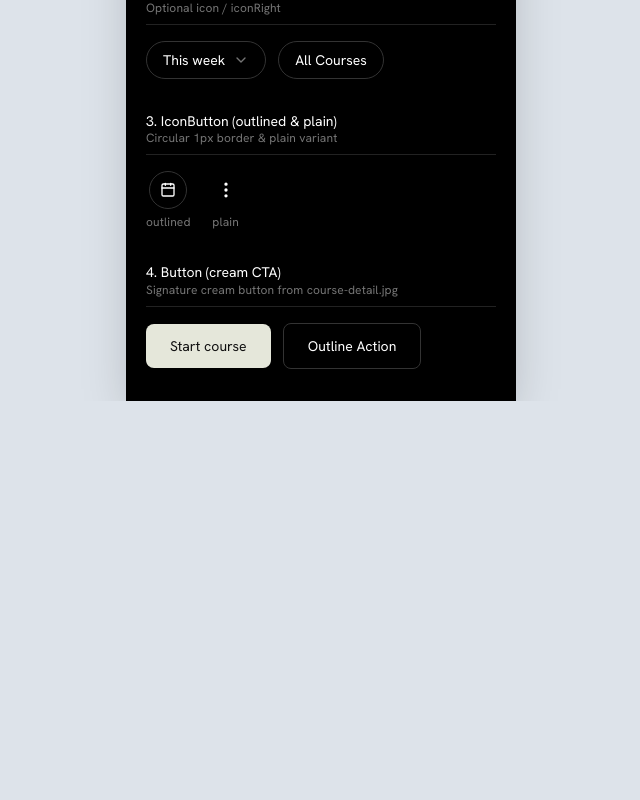
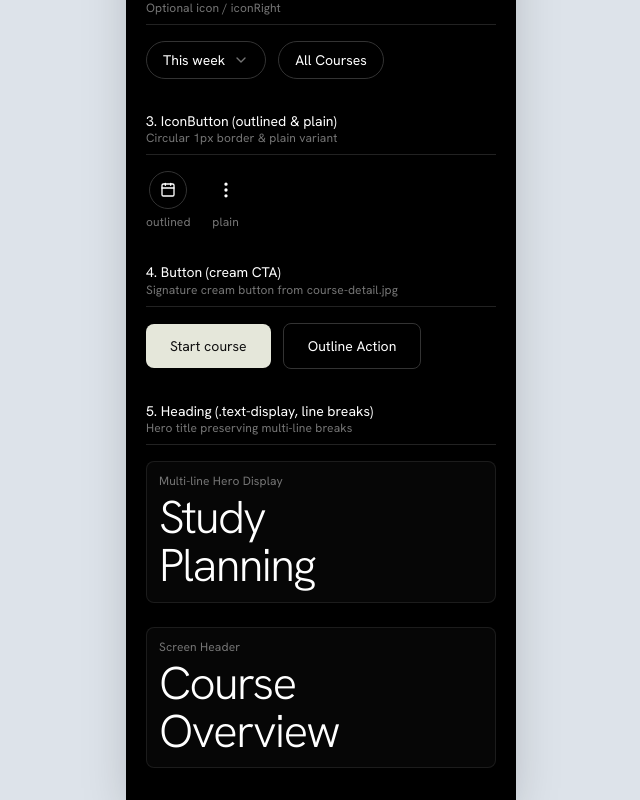
Before and after one commit to Neel3301/notes, a React (Vite) app: page /components in a window 1280 px wide. Shown: the part 654-1454 px from the top of the page, without its empty margins (319-959 px from the left). Before the commit the page ends 1055 px from the top, so only its background shows below. Built offline with nearby package versions, Linux system fonts and the light colour scheme.

Commit message:
4. Heading

```diff
--- a/src/App.jsx
+++ b/src/App.jsx
@@ -26,6 +26,7 @@ export default function App() {
                 pills={uiComponentsDemoData.pills}
                 iconButtons={uiComponentsDemoData.iconButtons}
                 buttons={uiComponentsDemoData.buttons}
+                headings={uiComponentsDemoData.headings}
               />
             }
           />
--- /dev/null
+++ b/src/components/ui/Heading.jsx
@@ -0,0 +1,28 @@
+import React from 'react';
+
+/**
+ * Heading component
+ * Standard display hero heading across screens (e.g. "Study\nPlanning", "Course\nOverview").
+ * Applies the .text-display token and preserves line breaks.
+ *
+ * @param {React.ReactNode} [children] - Heading text content
+ * @param {string} [text] - Text if children not provided
+ * @param {'h1' | 'h2' | 'h3' | 'h4' | 'div'} [as='h1'] - Semantic HTML tag
+ * @param {string} [className] - Optional custom classes
+ */
+export default function Heading({
+  children,
+  text,
+  as: Component = 'h1',
+  className = '',
+}) {
+  const content = children || text;
+
+  return (
+    <Component
+      className={`text-display text-text-primary whitespace-pre-line ${className}`}
+    >
+      {content}
+    </Component>
+  );
+}
--- a/src/data/content.js
+++ b/src/data/content.js
@@ -117,4 +117,8 @@ export const uiComponentsDemoData = {
     { id: 'btn1', label: 'Start course', variant: 'cream' },
     { id: 'btn2', label: 'Outline Action', variant: 'outline' },
   ],
+  headings: [
+    { id: 'h1', text: 'Study\nPlanning', label: 'Multi-line Hero Display' },
+    { id: 'h2', text: 'Course\nOverview', label: 'Screen Header' },
+  ],
 };
--- a/src/screens/ComponentsScreen.jsx
+++ b/src/screens/ComponentsScreen.jsx
@@ -4,10 +4,11 @@ import AppHeader from '../components/layout/AppHeader';
 import Pill from '../components/ui/Pill';
 import IconButton from '../components/ui/IconButton';
 import Button from '../components/ui/Button';
+import Heading from '../components/ui/Heading';
 
 /**
  * ComponentsScreen component
- * Component showcase page rendering AppHeader, Pill, IconButton, and Button components.
+ * Component showcase page rendering AppHeader, Pill, IconButton, Button, and Heading components.
  * All data passed via props as per project rules.
  */
 export default function ComponentsScreen({
@@ -17,6 +18,7 @@ export default function ComponentsScreen({
   pills = [],
   iconButtons = [],
   buttons = [],
+  headings = [],
 }) {
   return (
     <div className="w-full bg-screen text-text-primary px-5 py-8 flex flex-col gap-8 min-h-screen">
@@ -121,6 +123,23 @@ export default function ComponentsScreen({
           ))}
         </div>
       </section>
+
+      {/* 5. Heading Component */}
+      <section className="flex flex-col gap-4">
+        <div className="border-b border-divider pb-2">
+          <h2 className="text-body font-medium text-text-primary">5. Heading (.text-display, line breaks)</h2>
+          <p className="text-label text-text-secondary">Hero title preserving multi-line breaks</p>
+        </div>
+
+        <div className="flex flex-col gap-6">
+          {headings.map((h) => (
+            <div key={h.id} className="flex flex-col gap-1 p-3 bg-divider/20 rounded-card border border-border-subtle/50">
+              <span className="text-label text-text-secondary">{h.label}</span>
+              <Heading text={h.text} />
+            </div>
+          ))}
+        </div>
+      </section>
     </div>
   );
 }
```
Also changed, not shown: 1 other file (tests, documents, lock files or other folders).
